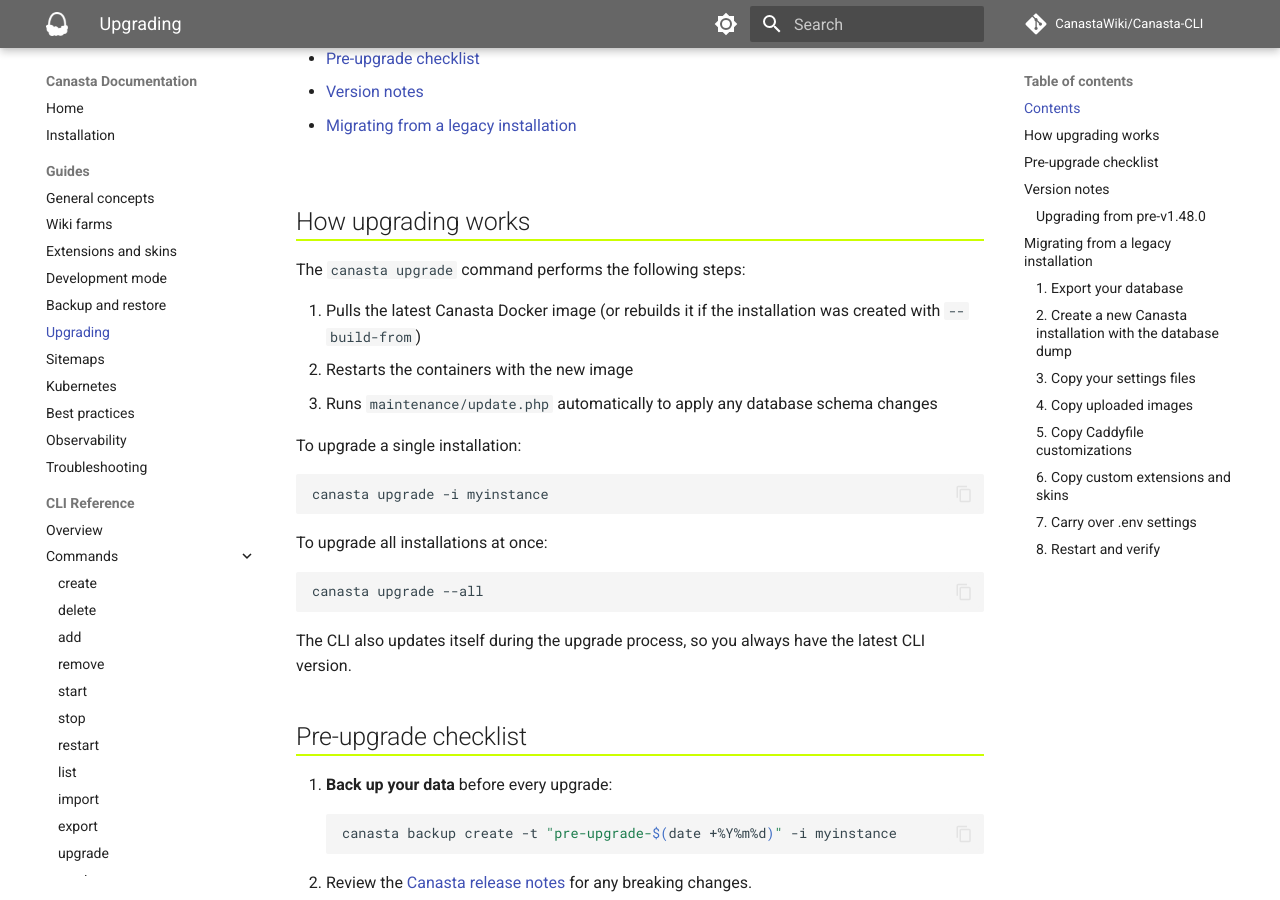
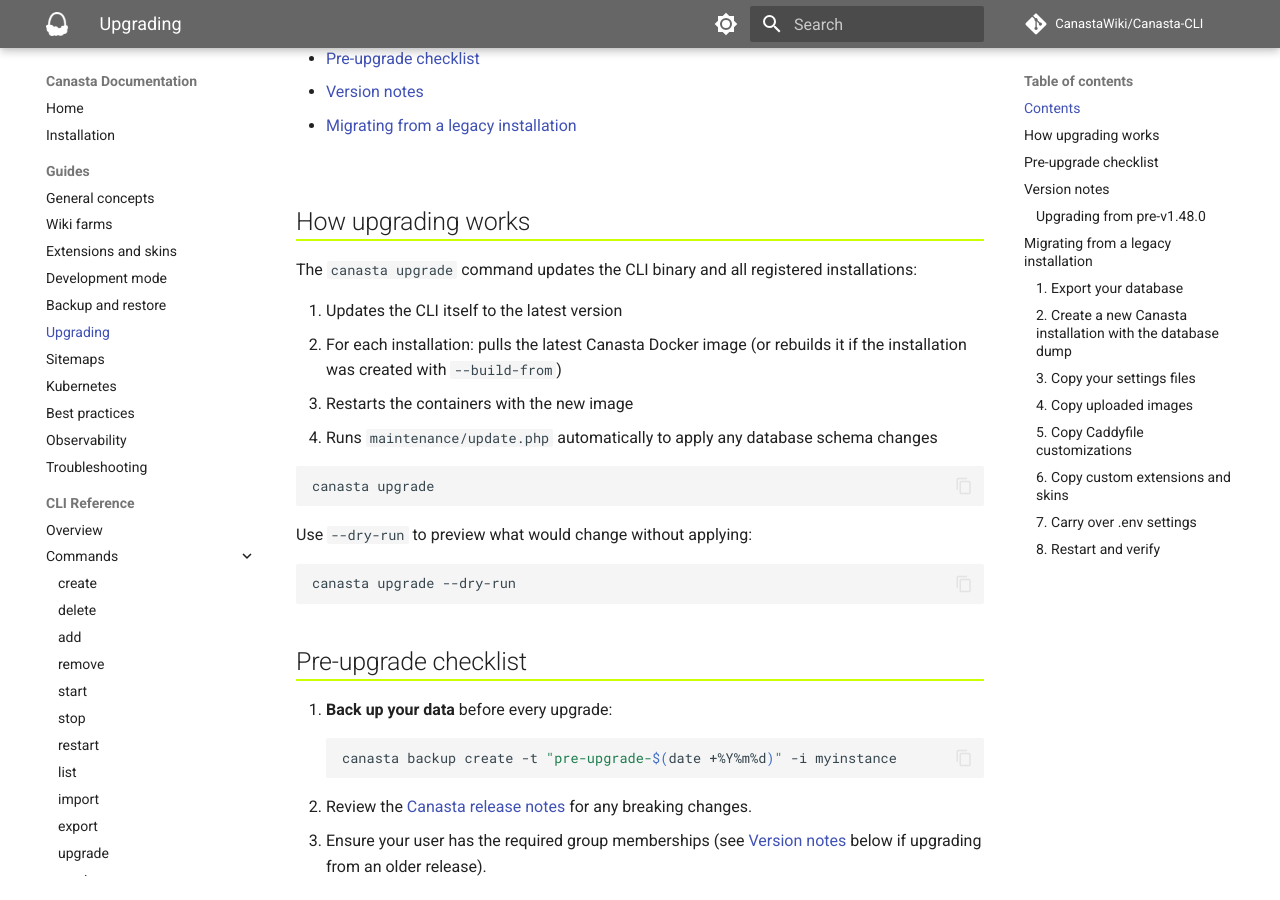
Before and after one commit to CanastaWiki/Canasta-CLI, an MkDocs documentation site: the page built from docs/guide/upgrading.md, in a window 1280 px wide and 900 px high, scrolled down 286 px. Built offline with MkDocs 1.6.1 and Material for MkDocs 9.7.7, drawn with Linux system fonts in a browser that asks for light colours; comment, search, counter and statistics services are not loaded.

Commit message:
Update docs to reflect new upgrade behavior
Remove references to -i, --all, and --skip-cli-update flags from the
upgrading guide, general concepts, Kubernetes, observability, and dev
mode docs.

````diff
--- a/docs/guide/upgrading.md
+++ b/docs/guide/upgrading.md
@@ -13,25 +13,22 @@
 
 ## How upgrading works
 
-The `canasta upgrade` command performs the following steps:
+The `canasta upgrade` command updates the CLI binary and all registered installations:
 
-1. Pulls the latest Canasta Docker image (or rebuilds it if the installation was created with `--build-from`)
-2. Restarts the containers with the new image
-3. Runs `maintenance/update.php` automatically to apply any database schema changes
-
-To upgrade a single installation:
+1. Updates the CLI itself to the latest version
+2. For each installation: pulls the latest Canasta Docker image (or rebuilds it if the installation was created with `--build-from`)
+3. Restarts the containers with the new image
+4. Runs `maintenance/update.php` automatically to apply any database schema changes
 
 ```bash
-canasta upgrade -i myinstance
+canasta upgrade
 ```
 
-To upgrade all installations at once:
+Use `--dry-run` to preview what would change without applying:
 
 ```bash
-canasta upgrade --all
+canasta upgrade --dry-run
 ```
-
-The CLI also updates itself during the upgrade process, so you always have the latest CLI version.
 
 ## Pre-upgrade checklist
 
````
Also changed, not shown: docs/guide/devmode.md (+1 -1 lines), docs/guide/general-concepts.md (+1 -1 lines), docs/guide/kubernetes.md (+1 -1 lines), docs/guide/observability.md (+1 -1 lines).
